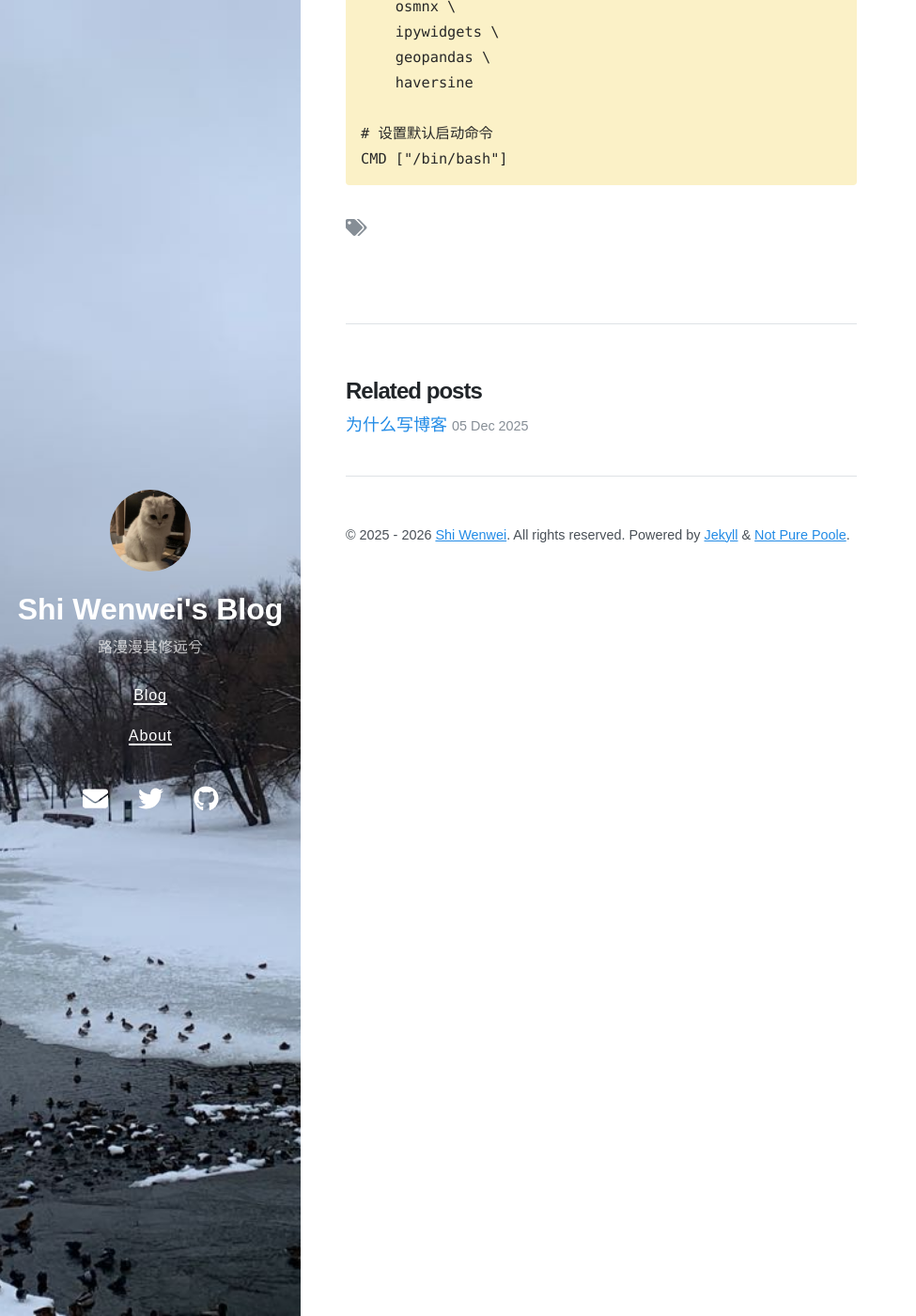
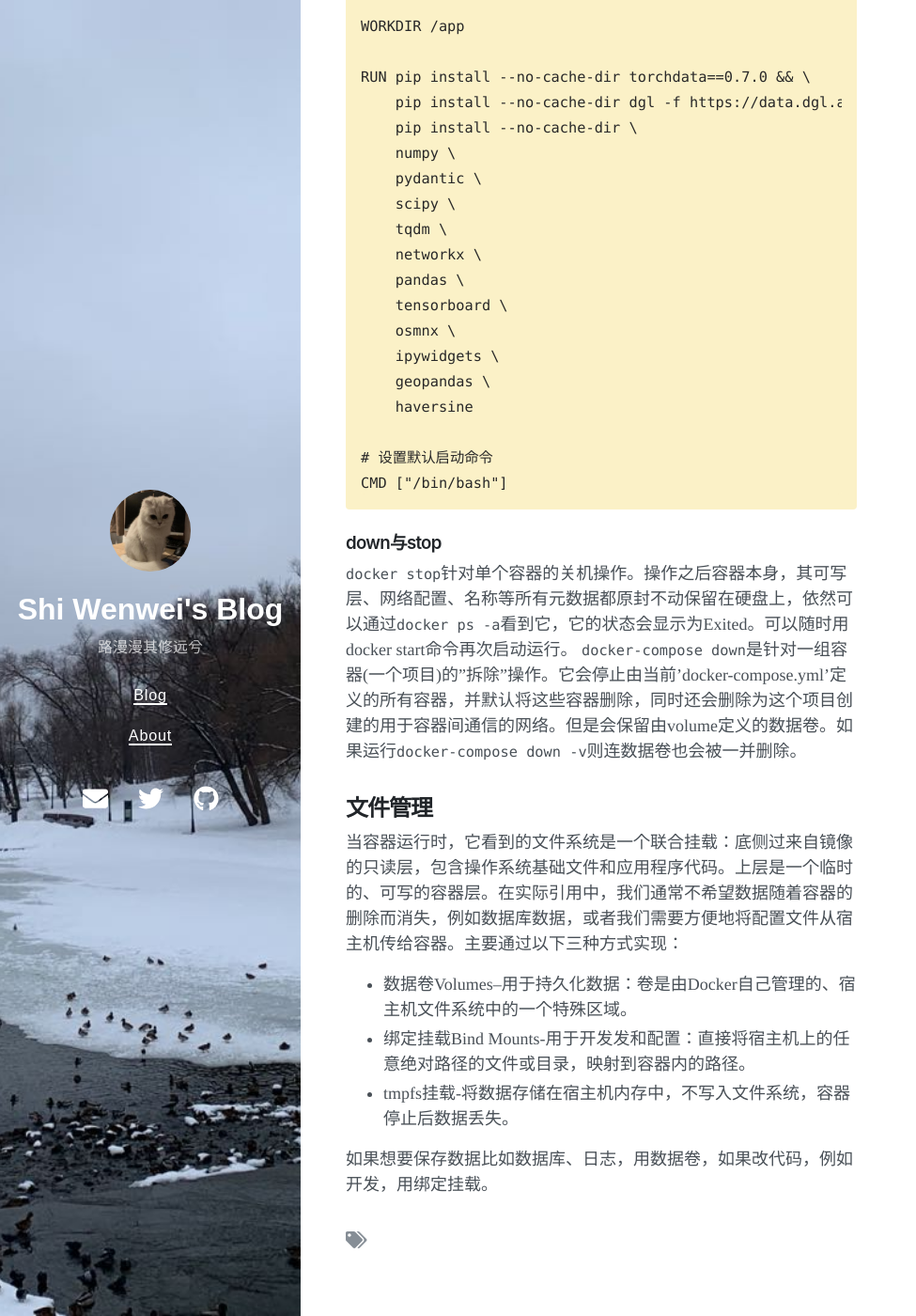
Before and after one commit to Shi5013/Shi5013.github.io, a Jekyll site: the page built from _posts/2026-1-29-A-Docker-Command.md, in a window 1280 px wide and 1400 px high, scrolled down 2867 px. Shown: the whole window at 94% size, without its empty margins (0-975 px from the left). Built offline with Jekyll 4.4.1, drawn with Linux system fonts in a browser that asks for light colours; nearby versions of some CDN libraries; our own code applies the rules of GitHub Pages for plain Markdown files; some of the changed text lies outside the part shown.

Commit message:
增加一些docker内容

````diff
--- a/_posts/2026-1-29-A-Docker-Command.md
+++ b/_posts/2026-1-29-A-Docker-Command.md
@@ -11,9 +11,15 @@ Docker是一个应用容器引擎。可以让开发者打包他们的应用以
 
 容器时完全使用沙箱(sandbox)机制，相互之间不会有任何接口。本质上就是给每个容器画一个圈，让它只能在这个圈内活动，圈内发生的事不会影响到圈外，圈与圈之间也互不干扰。在Docker中这个圈由Linux内核提供的6把锁共同完成，包括namespace、cgroups、capabilities/seccomp、AppArmor / SELinux、rootfs + overlayfs和网络隔离，具体内容不做进一步介绍。
 ### 1.1 容器-Container
-轻量化的运行实例，包括应用代码、运行环境和依赖库。基于镜像创建，与其他容器隔离，共享主机操作系统内核
+轻量化的运行实例，包括应用代码、运行环境和依赖库。基于镜像创建，与其他容器隔离，共享主机操作系统内核。基于镜像创建出来，可以理解为镜像的一个动态、可写版本。
+
+当使用docker run从镜像启动一个容器时，Docker会在镜像的只读层之上，添加一个可写层，通常称为容器层。容器运行后，对文件系统的所有修改，都会被写入这个可写层。
+
+这个可写层的生命周期与容器相同。如果删除容器，这个可写层也会被删除，但是底层的镜像文件不受影响。
 ### 1.2 镜像-Image
-只读模板，定义了容器的运行环境(如操作系统、软件配置)。通过分层存储(Layer)优化空间和构建速度
+只读模板，定义了容器的运行环境(如操作系统、软件配置)。通过分层存储(Layer)优化空间和构建速度。包含了运行应用程序所需的所有内容--代码、运行时、系统工具、系统库、设置等，是一个构建时就确定的静态文件，本身不会变化。
+
+镜像是由一层一层的只读文件系统组成，当下载一个及各项，下载的就是这些只读层，因为镜像是只读的，所以同一个镜像可以被多个容器共享，不会胡下个干扰。
 ### 1.3 Dockerfile
 文本文件，描述如何自动构建镜像(例如指定基础镜像、安装软件、复制文件等)
 ### 1.4 仓库-Registry
@@ -67,3 +73,15 @@ RUN pip install --no-cache-dir torchdata==0.7.0 && \
 # 设置默认启动命令
 CMD ["/bin/bash"]
 ```
+
+### down与stop
+`docker stop`针对单个容器的关机操作。操作之后容器本身，其可写层、网络配置、名称等所有元数据都原封不动保留在硬盘上，依然可以通过`docker ps -a`看到它，它的状态会显示为Exited。可以随时用docker start命令再次启动运行。
+`docker-compose down`是针对一组容器(一个项目)的"拆除"操作。它会停止由当前'docker-compose.yml'定义的所有容器，并默认将这些容器删除，同时还会删除为这个项目创建的用于容器间通信的网络。但是会保留由volume定义的数据卷。如果运行`docker-compose down -v`则连数据卷也会被一并删除。
+
+## 文件管理
+当容器运行时，它看到的文件系统是一个联合挂载：底侧过来自镜像的只读层，包含操作系统基础文件和应用程序代码。上层是一个临时的、可写的容器层。在实际引用中，我们通常不希望数据随着容器的删除而消失，例如数据库数据，或者我们需要方便地将配置文件从宿主机传给容器。主要通过以下三种方式实现：
+- 数据卷Volumes--用于持久化数据：卷是由Docker自己管理的、宿主机文件系统中的一个特殊区域。
+- 绑定挂载Bind Mounts-用于开发发和配置：直接将宿主机上的任意绝对路径的文件或目录，映射到容器内的路径。
+- tmpfs挂载-将数据存储在宿主机内存中，不写入文件系统，容器停止后数据丢失。
+
+如果想要保存数据比如数据库、日志，用数据卷，如果改代码，例如开发，用绑定挂载。
````
